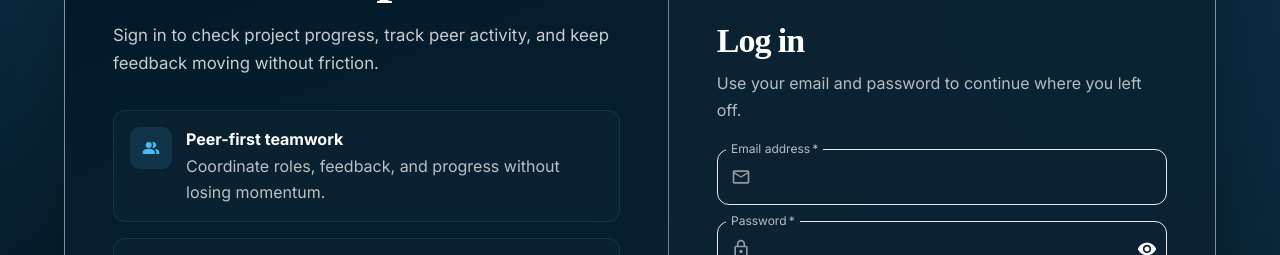
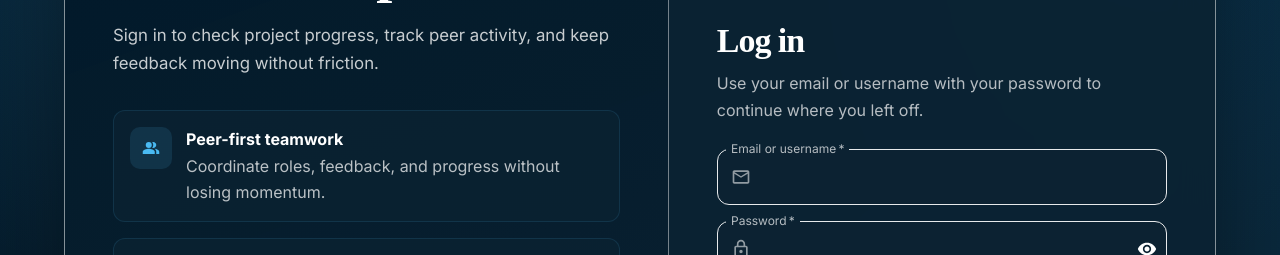
Before and after one commit to okietokie/PeerCheck, a React (Vite) app in the folder peerCheck-frontend/: page /login in a window 1280 px wide. Shown: the part 325-580 px from the top of the page. Built offline with nearby package versions, Linux system fonts and the light colour scheme; no server answers; a web font is replaced by a local one.

Commit message:
login credentials, modified

```diff
--- a/peerCheck-frontend/src/Components/Login/Helper Components/ForgotPassword.jsx
+++ b/peerCheck-frontend/src/Components/Login/Helper Components/ForgotPassword.jsx
@@ -20,7 +20,7 @@ import axiosClient from "@/api/axiosClient";
 import { useNavigate } from "react-router-dom";
 
 export default function ForgotPassword() {
-  const [email, setEmail] = useState("");
+  const [identifier, setIdentifier] = useState("");
   const [message, setMessage] = useState("");
   const [loading, setLoading] = useState(false);
   const [error, setError] = useState("");
@@ -36,7 +36,7 @@ export default function ForgotPassword() {
     setMessage("");
 
     try {
-      const res = await axiosClient.post("/auth/forgot-password", { email });
+      const res = await axiosClient.post("/auth/forgot-password", { identifier });
       console.log("response:", res);
       setMessage(res.data.message);
       setSuccess(res.data.message);
@@ -171,7 +171,7 @@ export default function ForgotPassword() {
                     fontFamily: '"Inter", sans-serif',
                   }}
                 >
-                  Enter your email address and we'll send you a link to reset your password.
+                  Enter your email address or username and we'll send the reset link to the email on that account.
                 </Typography>
               </Box>
 
@@ -239,10 +239,10 @@ export default function ForgotPassword() {
                 <Box sx={{ mb: 3 }}>
                   <TextField
                     fullWidth
-                    type="email"
-                    label="Email Address"
-                    value={email}
-                    onChange={(e) => setEmail(e.target.value)}
+                    type="text"
+                    label="Email Address or Username"
+                    value={identifier}
+                    onChange={(e) => setIdentifier(e.target.value)}
                     required
                     disabled={loading}
                     variant="outlined"
--- a/peerCheck-frontend/src/Components/Login/Login.jsx
+++ b/peerCheck-frontend/src/Components/Login/Login.jsx
@@ -50,7 +50,7 @@ const fieldStyles = (theme) => ({
 });
 
 export default function Login() {
-  const [formData, setFormData] = useState({ email: "", password: "" });
+  const [formData, setFormData] = useState({ identifier: "", password: "" });
   const [message, setMessage] = useState("");
   const [messageSeverity, setMessageSeverity] = useState("error");
   const [loading, setLoading] = useState(false);
@@ -123,20 +123,20 @@ export default function Login() {
       </Typography>
 
       <Typography sx={{ mt: 1, mb: 3, color: alpha(theme.palette.text.primary, 0.7), lineHeight: 1.7 }}>
-        Use your email and password to continue where you left off.
+        Use your email or username with your password to continue where you left off.
       </Typography>
 
       <Box component="form" onSubmit={handleLogin}>
         <Stack spacing={2}>
           <TextField
-            label="Email address"
-            name="email"
-            type="email"
+            label="Email or username"
+            name="identifier"
+            type="text"
             fullWidth
             required
-            value={formData.email}
+            value={formData.identifier}
             onChange={handleChange}
-            autoComplete="email"
+            autoComplete="username"
             sx={fieldStyles(theme)}
             InputProps={{
               startAdornment: (
```
Also changed, not shown: 1 other file (tests, documents, lock files or other folders).
